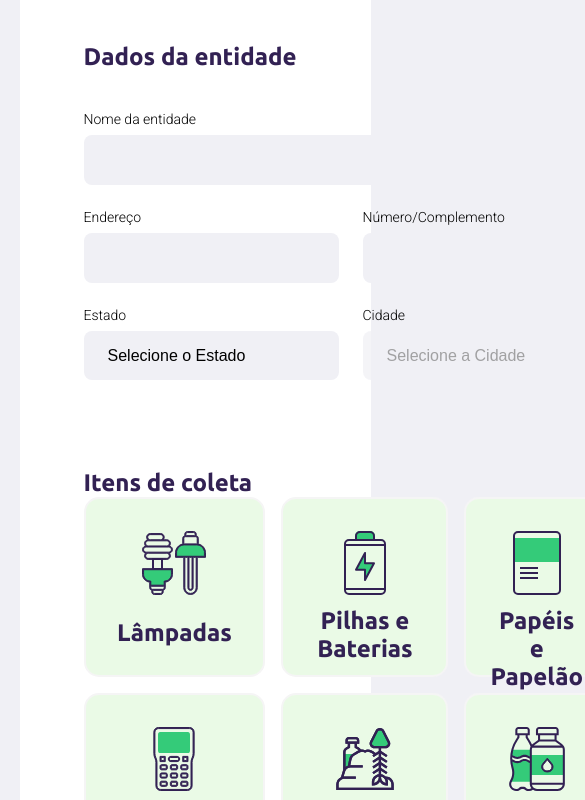
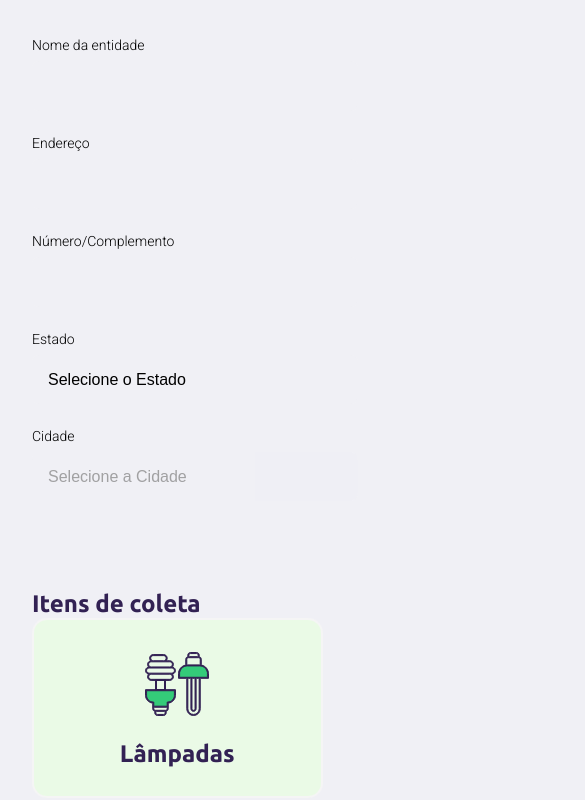
Before and after one commit to brenda-miranda/next-level-week-starter, a plain HTML site: page create-point.html in a window 390 px wide. Shown: the part 366-1166 px from the top of the page, 585 px wide, since content can reach past the window. Drawn offline with Linux system fonts and the light colour scheme; no server answers.

Commit message:
Update responsive css

```diff
--- a/css/responsive.css
+++ b/css/responsive.css
@@ -42,7 +42,54 @@
     #page-search .cards img{
         height: 250px;
     }
+
+
+    #page-create-point .field-group {
+        display: grid;
+        grid-template-columns: 1fr;
+    }
+
+    form .field-group .field + .field {
+        margin-left: 0px;
+    }
+
+    .items-grid {
+        display: grid;
+        grid-template-columns: 1fr;
+    }
+
+    form {
+        width: 100%;
+        padding: 32px;
+        background: none;
+    }
+
+    form input,
+    form select {
+    padding: 16px;
+    }
+
+    #body-create-point {
+        background: white;
+    }
+
+    #page-create-point {
+        width: 100%;
+        max-width: 900px;
+        margin: 0;
+    }
+
+    #page-create-point header  {
+      align-items: flex-start;
+    }
+
+    #page-create-point header a {
+        position: absolute;
+        margin-top: 80px;
+    }
+
 }
+
 /* -- */
 
 
```
